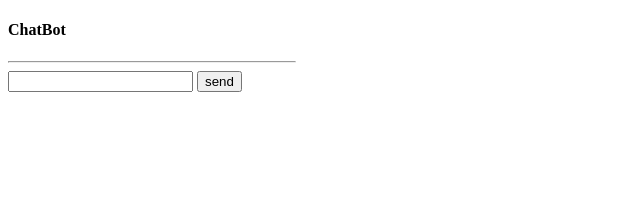
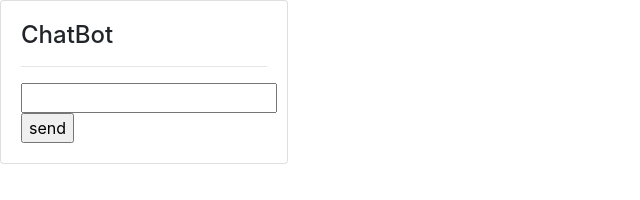
Before and after one commit to PasidiAnuththara/Chat-Bot, a plain HTML site: page index.html in a window 1280 px wide. Shown: the whole page, without its empty margins (0-640 px from the left). Drawn offline with nearby package versions, Linux system fonts and the light colour scheme.

Commit message:
refactor: add Bootstrap CSS link for improved styling and create initial style.css for card alignment

```diff
--- /dev/null
+++ b/css/style.css
@@ -0,0 +1,3 @@
+.card{
+    text-align: center;
+}
--- a/index.html
+++ b/index.html
@@ -5,6 +5,7 @@
     <meta charset="UTF-8">
     <meta name="viewport" content="width=device-width, initial-scale=1.0">
     <title>Document</title>
+    <link href="https://cdn.jsdelivr.net/npm/bootstrap@6.0.0-alpha.1/dist/css/bootstrap.min.css" rel="stylesheet" integrity="sha384-B/GM4XqrwHnWXNOWMbloTmrYXZg10cakYGmpfsR/bbzQ6JAJI4ihuyADKLnBgrCe" crossorigin="anonymous">
 </head>
 
 <body>
```
